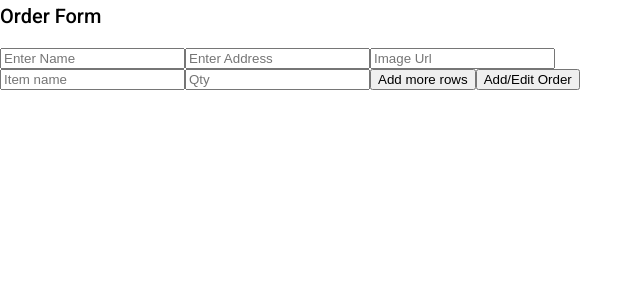
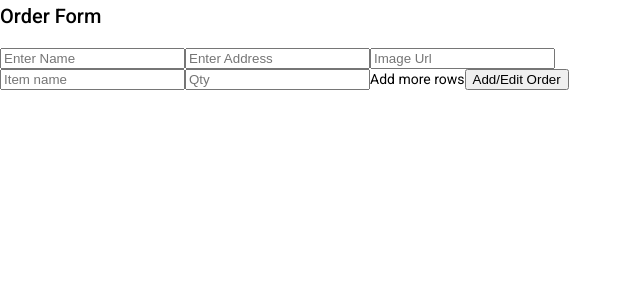
Before and after one commit to saqlain1020/exam2, an Angular app: page /orders in a window 1280 px wide. Shown: the top 300 px of the page, without its empty margins (0-643 px from the left). Built offline with nearby package versions, Linux system fonts and the light colour scheme.

Commit message:
formadded

```diff
--- a/angular.json
+++ b/angular.json
@@ -1,5 +1,8 @@
 {
   "$schema": "./node_modules/@angular/cli/lib/config/schema.json",
+  "cli": {
+    "analytics": false
+  },
   "version": 1,
   "newProjectRoot": "projects",
   "projects": {
--- a/src/app/Components/orders/orders.component.html
+++ b/src/app/Components/orders/orders.component.html
@@ -1,16 +1,16 @@
 <!-- Add order page -->
 <div class="page">
-    <form class="form">
+    <form class="form" [formGroup]="myGroup" >
       <h2>Order Form</h2>
-      <input type="text" placeholder="Enter Name" class="input" />
-      <input type="text" placeholder="Enter Address" class="input" />
-      <input type="text" placeholder="Image Url" class="input" />
-      <div class="line"></div>
-      <input type="text" placeholder="Item name" class="input" />
-      <input type="number" placeholder="Qty" class="input" />
+      <input type="text" placeholder="Enter Name" class="input" formControlName="Name"/>
+      <input type="text" placeholder="Enter Address" class="input" formControlName="Address"/>
+      <input type="text" placeholder="Image Url" class="input" formControlName="Image"/>
+      <div class="line" ></div>
+      <input type="text" placeholder="Item name" class="input" formControlName="Item"/>
+      <input type="number" placeholder="Qty" class="input" formControlName="Qty" />
 
-      <button class="btn2">Add more rows</button>
+      <a (click)='onSubmit()' class="btn2">Add more rows</a>
 
-      <button type="submit" class="btn">Add/Edit Order</button>
+      <button  class="btn">Add/Edit Order</button>
     </form>
   </div>
--- a/src/app/Components/orders/orders.component.ts
+++ b/src/app/Components/orders/orders.component.ts
@@ -1,4 +1,6 @@
 import { Component, OnInit } from '@angular/core';
+import {AppService} from '../../app.service';
+import {FormBuilder, FormControl, FormGroup, Validators} from '@angular/forms';
 
 @Component({
   selector: 'app-orders',
@@ -7,9 +9,30 @@ import { Component, OnInit } from '@angular/core';
 })
 export class OrdersComponent implements OnInit {
 
-  constructor() { }
+  myGroup: FormGroup =
+     this.formBuilder.group(
+      {
+        Name : new FormControl(''),
+        Address : new FormControl(''),
+        Image : new FormControl(''),
+        Item : new FormControl(''),
+        Qty : new FormControl(''),
+
+      }
+    );
+
+
+
+
+  constructor(private appService: AppService,private formBuilder: FormBuilder,) { }
 
   ngOnInit(): void {
+
+  }
+
+  onSubmit(){
+    this.appService.orders.push(this.myGroup.value)
+    console.log(this.appService.orders)
   }
 
 }
--- /dev/null
+++ b/src/app/app.service.ts
@@ -0,0 +1,9 @@
+import { Injectable } from '@angular/core';
+
+@Injectable({
+  providedIn: 'root'
+})
+export class AppService {
+  orders: {}[] = []
+  constructor() { }
+}
```
Also changed, not shown: src/app/app.module.ts (+7 -3 lines), src/app/orders.service.ts (deleted), 1 other file (tests, documents, lock files or other folders).
